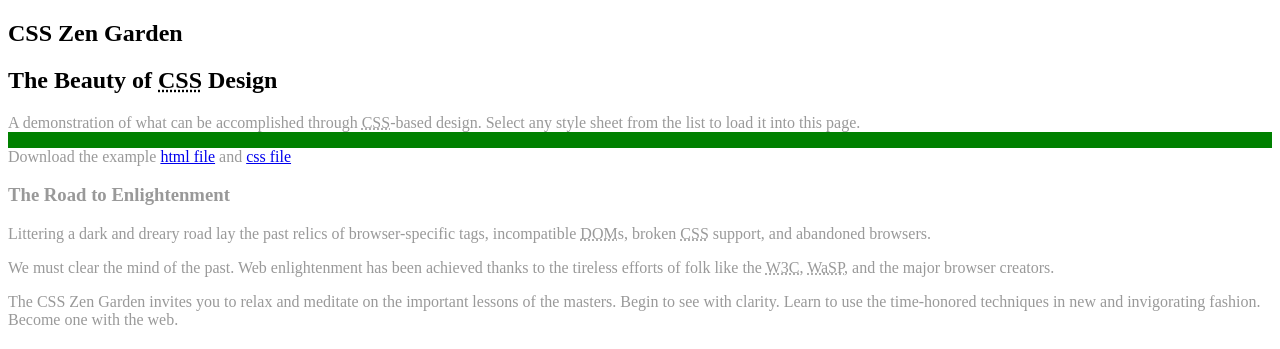
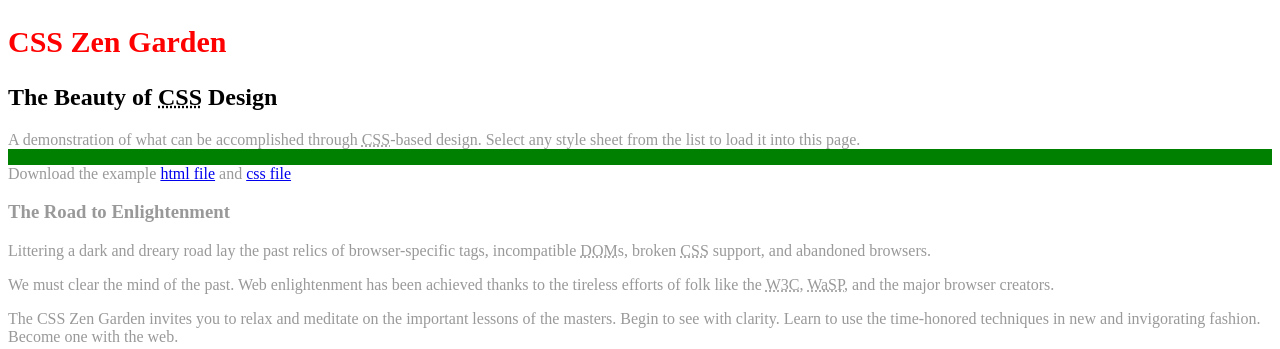
Before and after one commit to pondit/FTFL01-ITS-Laravel, a PHP site: page /zengarden_index.html in a window 1280 px wide. Shown: the top 349 px of the page. Run offline with PHP 8.4, Linux system fonts and the light colour scheme.

Commit message:
class selector

```diff
--- a/lecture/css/selector_examples.css
+++ b/lecture/css/selector_examples.css
@@ -45,3 +45,8 @@ b~i{
 #zen-summary{
 	background-color:green;
 }
+
+.danger{
+	color:red;
+	font-size:30px;
+}
--- a/lecture/zengarden_index.html
+++ b/lecture/zengarden_index.html
@@ -48,7 +48,7 @@
 
 	<section class="intro" id="zen-intro">
 		<header role="banner">
-			<h1>CSS Zen Garden</h1>
+			<h1 class="danger">CSS Zen Garden</h1>
 			<h2>The Beauty of <abbr title="Cascading Style Sheets">CSS</abbr> Design</h2>
 		</header>
 
```
